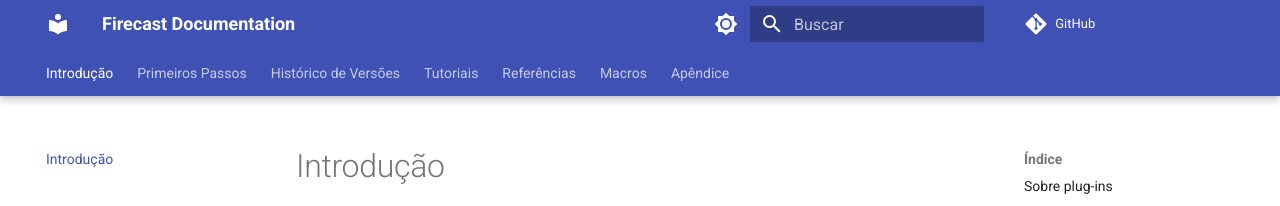
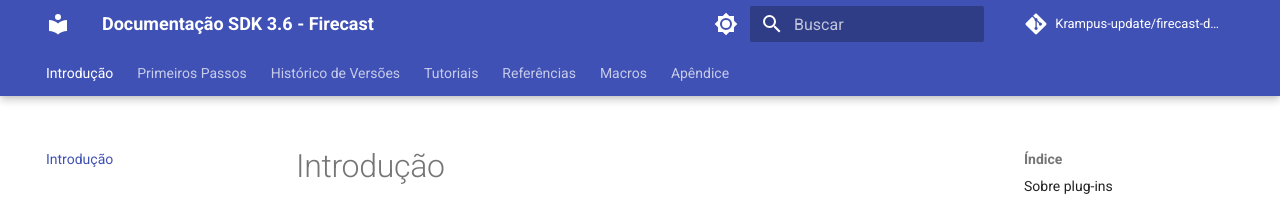
Before and after one commit to Krampus-update/firecast-doc-teste, an MkDocs documentation site: the page built from docs/index.md, in a window 1280 px wide. Shown: the top 206 px of the page. Built offline with MkDocs 1.6.1 and Material for MkDocs 9.7.7, drawn with Linux system fonts in a browser that asks for light colours; emoji names are drawn with the system emoji font; comment, search, counter and statistics services are not loaded.

Commit message:
changing someshit

```diff
--- a/mkdocs.yml
+++ b/mkdocs.yml
@@ -1,5 +1,7 @@
-site_name: Firecast Documentation
+site_name: Documentação SDK 3.6 - Firecast
+
 repo_url: https://github.com/Krampus-update/firecast-doc-teste
+repo_name: Krampus-update/firecast-doc-teste
 
 theme:
       name: material
```
